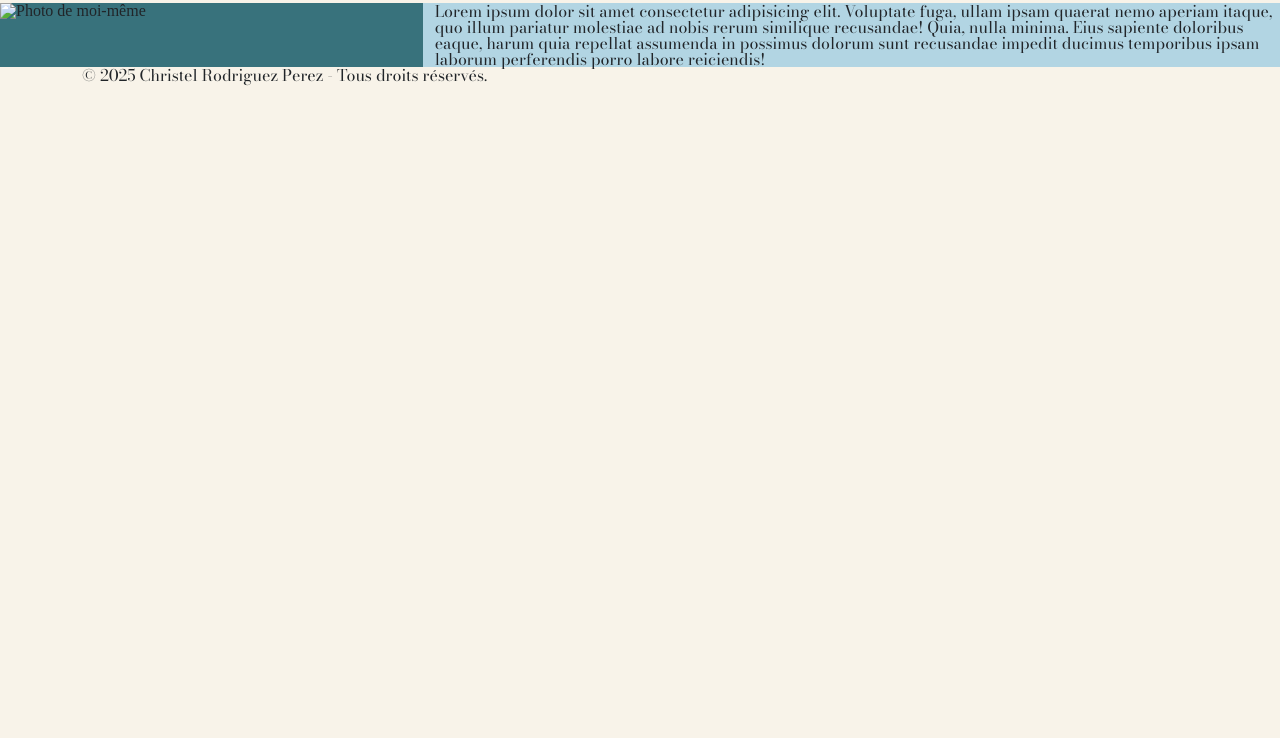
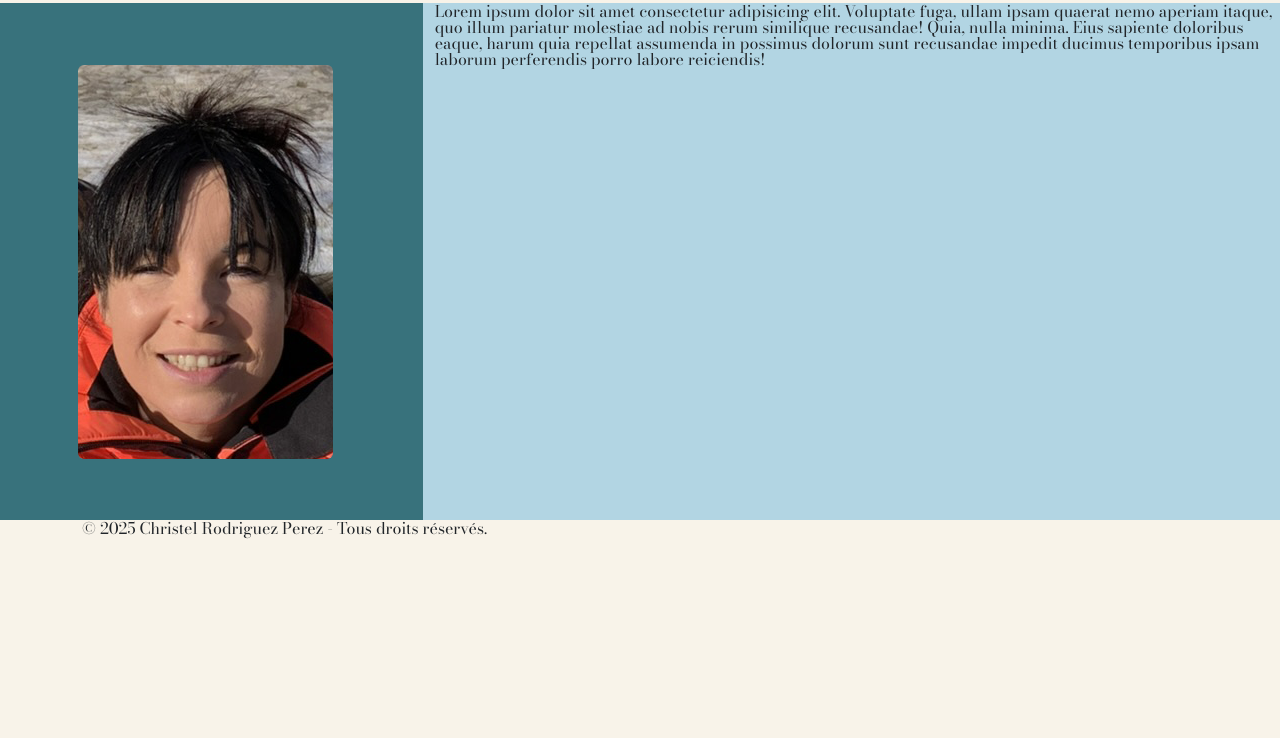
Before and after one commit to Baboo81/baboo81.github.io, a PHP site: page / in a window 1280 px wide. Shown: the part 797-1535 px from the top of the page. Run offline with PHP 8.4, Linux system fonts and the light colour scheme; some libraries are stand-ins or nearby versions; some web fonts are replaced; grey boxes are pictures that could not be loaded.

Commit message:
homePage

```diff
--- a/app/views/sections/home.php
+++ b/app/views/sections/home.php
@@ -19,8 +19,8 @@
 <section id="about">
     <div class="">
         <div class="row aboutSection">
-            <div class="about1 col-md-4">
-                <img src="" alt="Photo de moi-même">
+            <div class="about1 col-md-4 d-flex align-items-center justify-content-center">
+                <img class="rounded-2" src="img/other/mySelf2.png" alt="Photo de moi-même">
             </div>
             <div class="about2 col-md-8">
                 <article>
--- a/public/css/style.css
+++ b/public/css/style.css
@@ -164,6 +164,12 @@ section .about1
     background-color: var(--bleuVert);
 }
 
+section .about1 img
+{
+    margin-top: 15%;
+    margin-bottom: 15%;
+}
+
 section .about2
 {
     background-color: var(--bleu);
```
Also changed, not shown: public/img/other/mySelf2.png (added).
